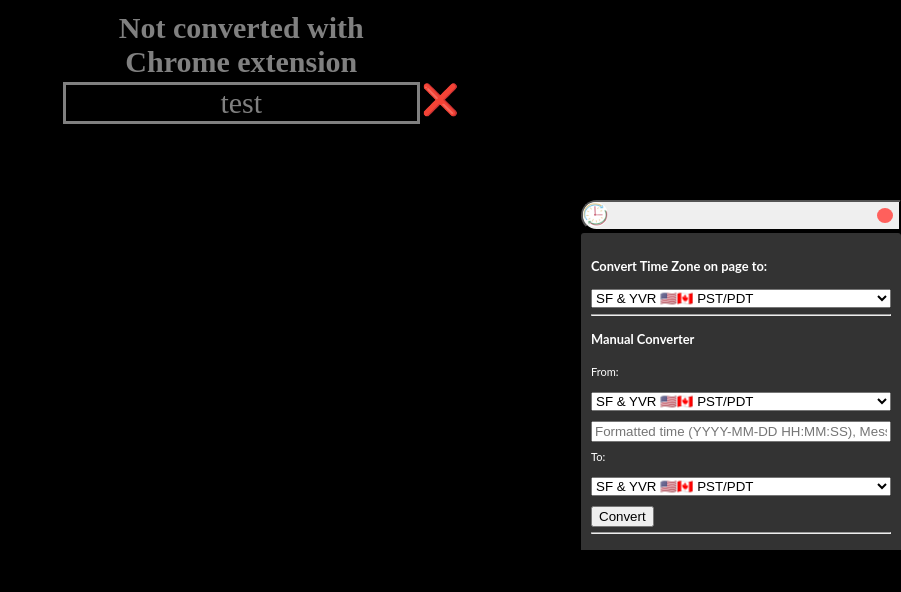
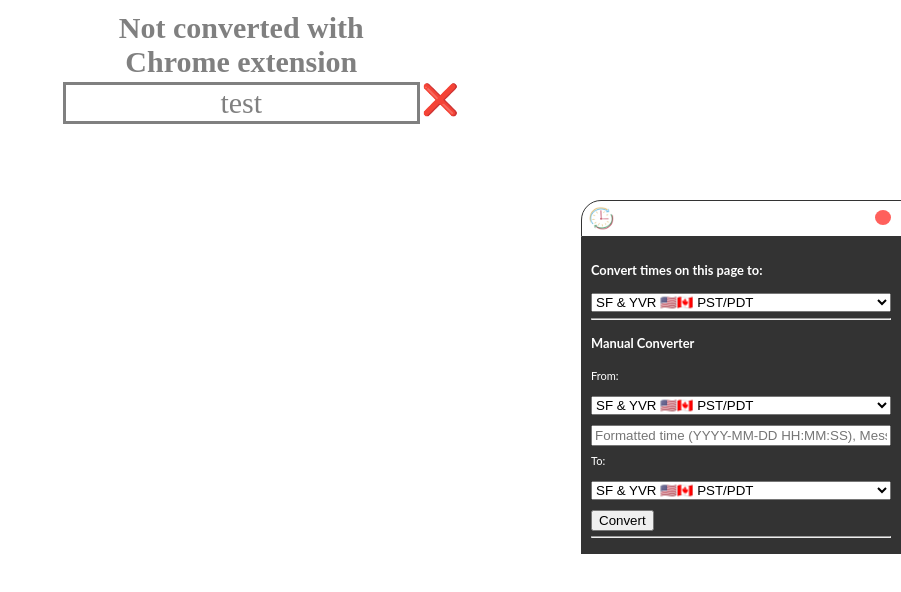
Before and after one commit to startverywell/change-timezone, a website built with webpack: page tests/mock-site/index.html in a window 1280 px wide. Both pictures are taken after a click on the button 1265 px from the left and 215 px from the top of the page. Shown: the whole page, without its empty margins (379-1280 px from the left). Built offline with nearby package versions, Linux system fonts and the light colour scheme.

Commit message:
Updated popup button

```diff
--- a/src/pop-up/css/pop-up.css
+++ b/src/pop-up/css/pop-up.css
@@ -10,28 +10,37 @@
   line-height: 20px;
 }
 /* TODO: only have background be white and the width not the button */
+
+#tzc-button-wrapper {
+  background-color: white;
+  height: 35px;
+  border-radius: 20px 0 0 20px;
+  width: 100%;
+  border: solid #333 1px;
+}
 #tzc-open-button {
-  color: inherit;
-  font-size: inherit;
-  text-align: left;
   border-radius: 20px 0 0 20px;
-  padding: 0px;
-  width: 100%;
+  background-color: white;
+  height: 25px;
+  margin-top: 4px;
+  margin-left: 1px;
+  padding-right: 0px;
   cursor: pointer;
   user-select: none;
+  outline: none;
+  border: none;
 }
 
 #tzc-open-button img {
   height: 25px;
   width: 25px;
-  border-radius: 20px 20px 20px 20px;
+  border-radius: 25px;
 }
 
 #tzc-options-display {
   background-color: #333;
   bottom: 20px;
   padding: 10px;
-  border-radius: 3px 3px 0 0;
   width: 300px;
 }
 
@@ -61,8 +70,9 @@
   position: absolute;
   width: 15px;
   height: 15px;
-  top: 8px;
-  right: 8px;
+  top: 0px;
+  right: 0px;
+  margin: 10px;
   cursor: pointer;
   border-color: transparent;
   border-radius: 100%;
--- a/src/pop-up/html/pop-up.html
+++ b/src/pop-up/html/pop-up.html
@@ -1,9 +1,11 @@
 <div id="tzc-pop-up">
-    <button id="tzc-open-button"></button>
+    <div id="tzc-button-wrapper">
+        <button id="tzc-open-button"></button>
+    </div>
 
     <div id="tzc-options-display" class="hidden">
         <div>
-            <h3> Convert Time Zone on page to: </h3>
+            <h3> Convert times on this page to: </h3>
         </div>
         <select size="1" id="tzc-full-list" class="tzc-inputs">
         </select>
--- a/src/pop-up/js/script.js
+++ b/src/pop-up/js/script.js
@@ -6,8 +6,10 @@ const query = document.querySelector.bind(document);
 function togglePopup() {
   if (query('#tzc-options-display').classList.contains('hidden')) {
     query('#tzc-options-display').classList.remove('hidden');
+    query('#tzc-button-wrapper').style.setProperty('border-radius', '20px 0 0 0px');
   } else {
     query('#tzc-options-display').classList.add('hidden');
+    query('#tzc-button-wrapper').style.setProperty('border-radius', '20px 0 0 20px');
   }
 }
 
--- a/tests/mock-site/index.html
+++ b/tests/mock-site/index.html
@@ -9,7 +9,7 @@
 <style>
 	body {
 		font-size: 30px;
-		background-color: black;
+		background-color: white;
 		color: grey;
 	}
 
```
